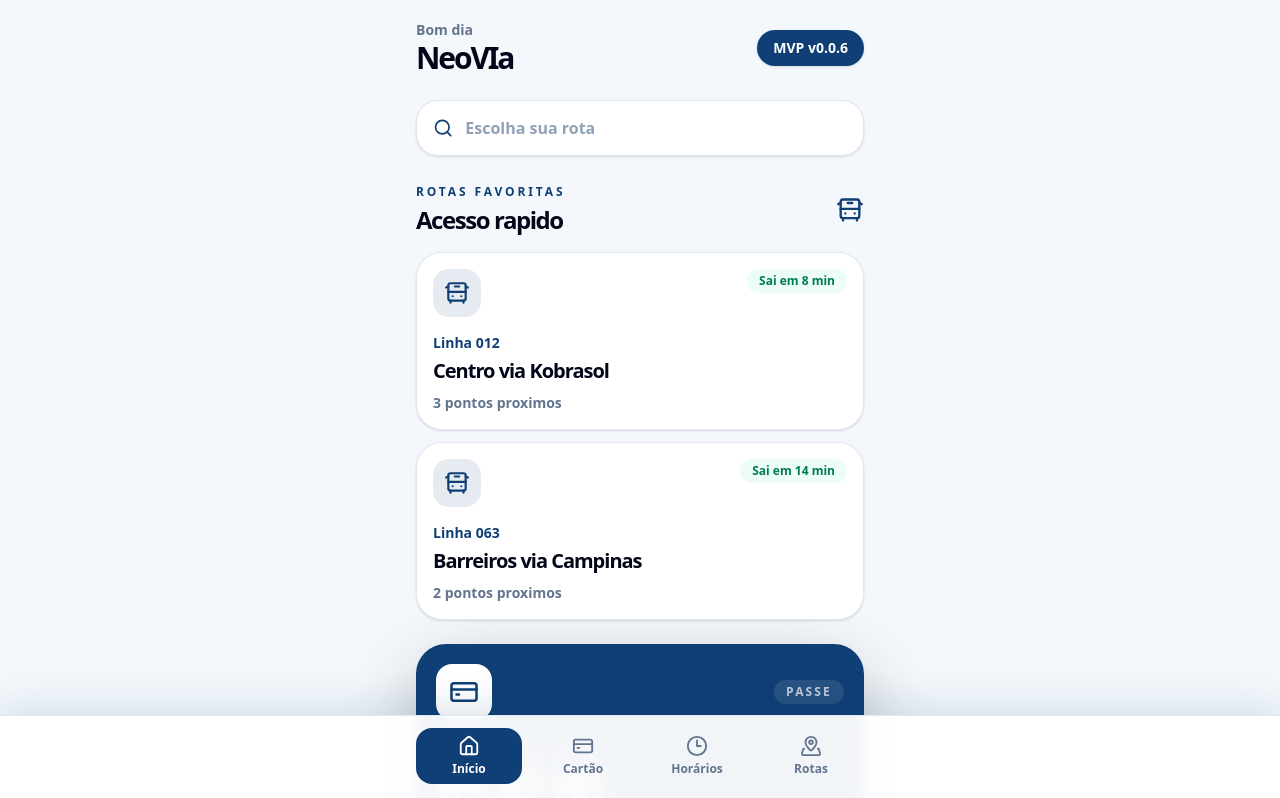
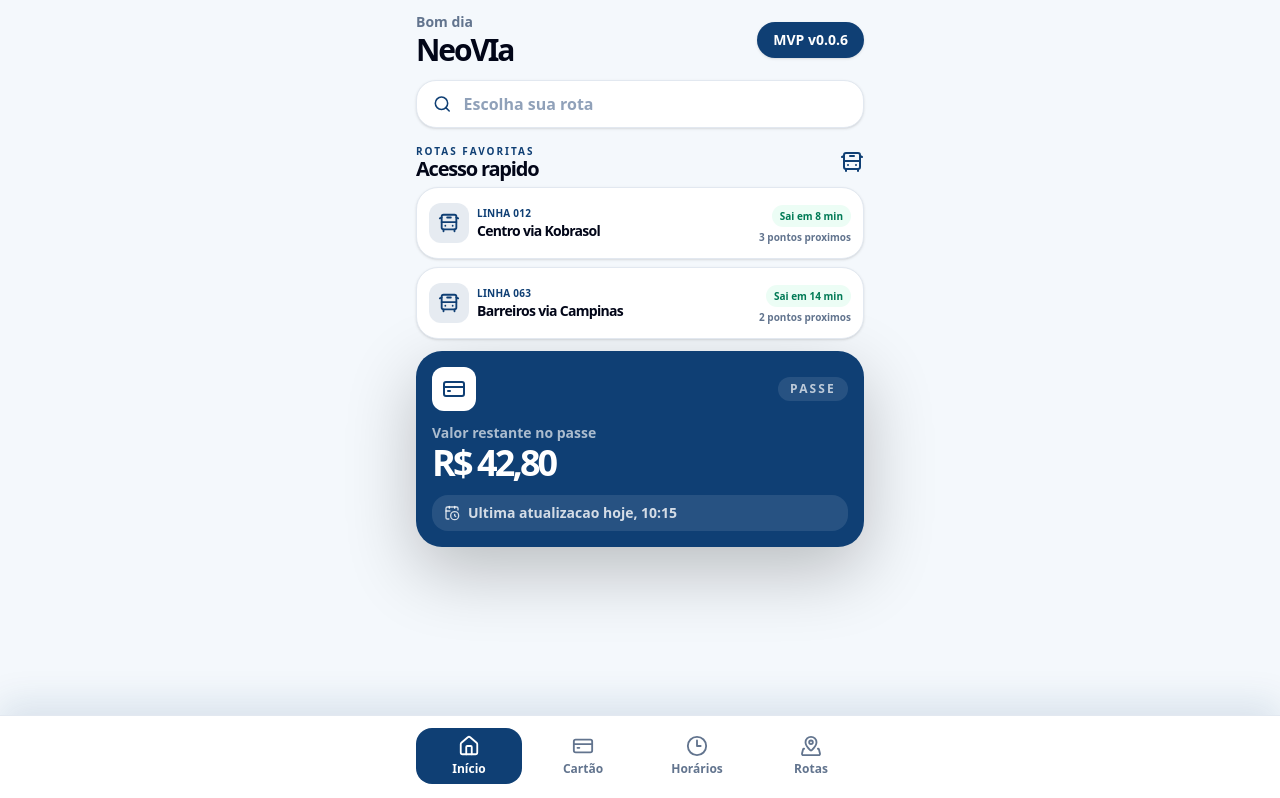
Before and after one commit to Guss2618/NeoVia, a Next.js app: page /inicio in a window 1280 px wide. Shown: the top 798 px of the page. Built offline with nearby package versions, Linux system fonts and the light colour scheme.

Commit message:
MVP v0.0.6

```diff
--- a/app/inicio/page.tsx
+++ b/app/inicio/page.tsx
@@ -23,7 +23,7 @@ const favoriteRoutes = [
 
 export default function InicioPage() {
   return (
-    <main className="min-h-screen bg-[#f4f8fc] px-5 pb-28 pt-5 text-slate-950">
+    <main className="min-h-screen bg-[#f4f8fc] px-5 pb-24 pt-3 text-slate-950">
       <section className="mx-auto w-full max-w-md">
         <header className="flex items-center justify-between gap-4">
           <div>
@@ -38,73 +38,75 @@ export default function InicioPage() {
           </Link>
         </header>
 
-        <label className="mt-6 flex min-h-14 items-center gap-3 rounded-[22px] border border-slate-200 bg-white px-4 shadow-sm focus-within:ring-2 focus-within:ring-brand-primary/25">
-          <Search className="text-brand-primary" size={22} />
+        <label className="mt-3 flex h-12 items-center gap-3 rounded-[20px] border border-slate-200 bg-white px-4 shadow-sm focus-within:ring-2 focus-within:ring-brand-primary/25">
+          <Search className="text-brand-primary" size={20} />
           <input
             type="search"
             placeholder="Escolha sua rota"
-            className="min-h-12 w-full bg-transparent text-base font-semibold text-slate-900 outline-none placeholder:text-slate-400"
+            className="h-10 w-full bg-transparent text-base font-semibold text-slate-900 outline-none placeholder:text-slate-400"
           />
         </label>
 
-        <section className="mt-7">
+        <section className="mt-4">
           <div className="flex items-center justify-between gap-3">
             <div>
-              <p className="text-xs font-bold uppercase tracking-[0.24em] text-brand-primary">
+              <p className="text-[10px] font-bold uppercase tracking-[0.2em] text-brand-primary">
                 Rotas favoritas
               </p>
-              <h2 className="mt-1 text-2xl font-black tracking-[-0.06em]">
+              <h2 className="text-xl font-black leading-5 tracking-[-0.06em]">
                 Acesso rapido
               </h2>
             </div>
-            <BusFront className="text-brand-primary" size={28} />
+            <BusFront className="text-brand-primary" size={24} />
           </div>
 
-          <div className="mt-4 grid gap-3">
+          <div className="mt-2 grid gap-2">
             {favoriteRoutes.map((route) => (
               <article
                 key={route.line}
-                className="rounded-[26px] border border-slate-200 bg-white p-4 shadow-sm"
+                className="flex h-[72px] items-center gap-2 rounded-[22px] border border-slate-200 bg-white p-3 shadow-sm"
               >
-                <div className="flex items-start justify-between gap-4">
-                  <div className="grid size-12 place-items-center rounded-2xl bg-brand-primary/10 text-brand-primary">
-                    <BusFront size={26} />
-                  </div>
-                  <span className="rounded-full bg-emerald-50 px-3 py-1 text-xs font-black text-emerald-700">
+                <div className="grid size-10 shrink-0 place-items-center rounded-xl bg-brand-primary/10 text-brand-primary">
+                  <BusFront size={22} />
+                </div>
+                <div className="min-w-0 flex-1">
+                  <p className="text-[10px] font-black uppercase tracking-wide text-brand-primary">
+                    {route.line}
+                  </p>
+                  <h3 className="truncate text-sm font-black tracking-tighter">
+                    {route.title}
+                  </h3>
+                </div>
+                <div className="shrink-0 text-right">
+                  <span className="whitespace-nowrap rounded-full bg-emerald-50 px-2 py-1 text-[10px] font-black text-emerald-700">
                     {route.time}
                   </span>
+                  <p className="mt-1 whitespace-nowrap text-[10px] font-semibold text-slate-500">
+                    {route.points}
+                  </p>
                 </div>
-                <p className="mt-4 text-sm font-black text-brand-primary">
-                  {route.line}
-                </p>
-                <h3 className="mt-1 text-xl font-black tracking-tighter">
-                  {route.title}
-                </h3>
-                <p className="mt-2 text-sm font-semibold text-slate-500">
-                  {route.points}
-                </p>
               </article>
             ))}
           </div>
         </section>
 
-        <section className="mt-6 rounded-[30px] bg-brand-primary p-5 text-white shadow-card">
+        <section className="mt-3 rounded-[26px] bg-brand-primary p-4 text-white shadow-card">
           <div className="flex items-center justify-between gap-4">
-            <div className="grid size-14 place-items-center rounded-2xl bg-white text-brand-primary">
-              <CreditCard size={30} />
+            <div className="grid size-11 place-items-center rounded-xl bg-white text-brand-primary">
+              <CreditCard size={24} />
             </div>
             <span className="rounded-full bg-white/10 px-3 py-1 text-xs font-black uppercase tracking-[0.18em] text-white/70">
               Passe
             </span>
           </div>
-          <p className="mt-5 text-sm font-semibold text-white/65">
+          <p className="mt-3 text-sm font-semibold text-white/65">
             Valor restante no passe
           </p>
-          <strong className="mt-1 block text-5xl font-black tracking-[-0.08em]">
+          <strong className="block text-4xl font-black tracking-[-0.08em]">
             R$ 42,80
           </strong>
-          <div className="mt-5 flex items-center gap-2 rounded-2xl bg-white/10 px-4 py-3 text-sm font-bold text-white/80">
-            <CalendarClock size={18} />
+          <div className="mt-3 flex items-center gap-2 rounded-2xl bg-white/10 px-3 py-2 text-sm font-bold text-white/80">
+            <CalendarClock size={16} />
             Ultima atualizacao hoje, 10:15
           </div>
         </section>
```
Also changed, not shown: 1 other file (tests, documents, lock files or other folders).
